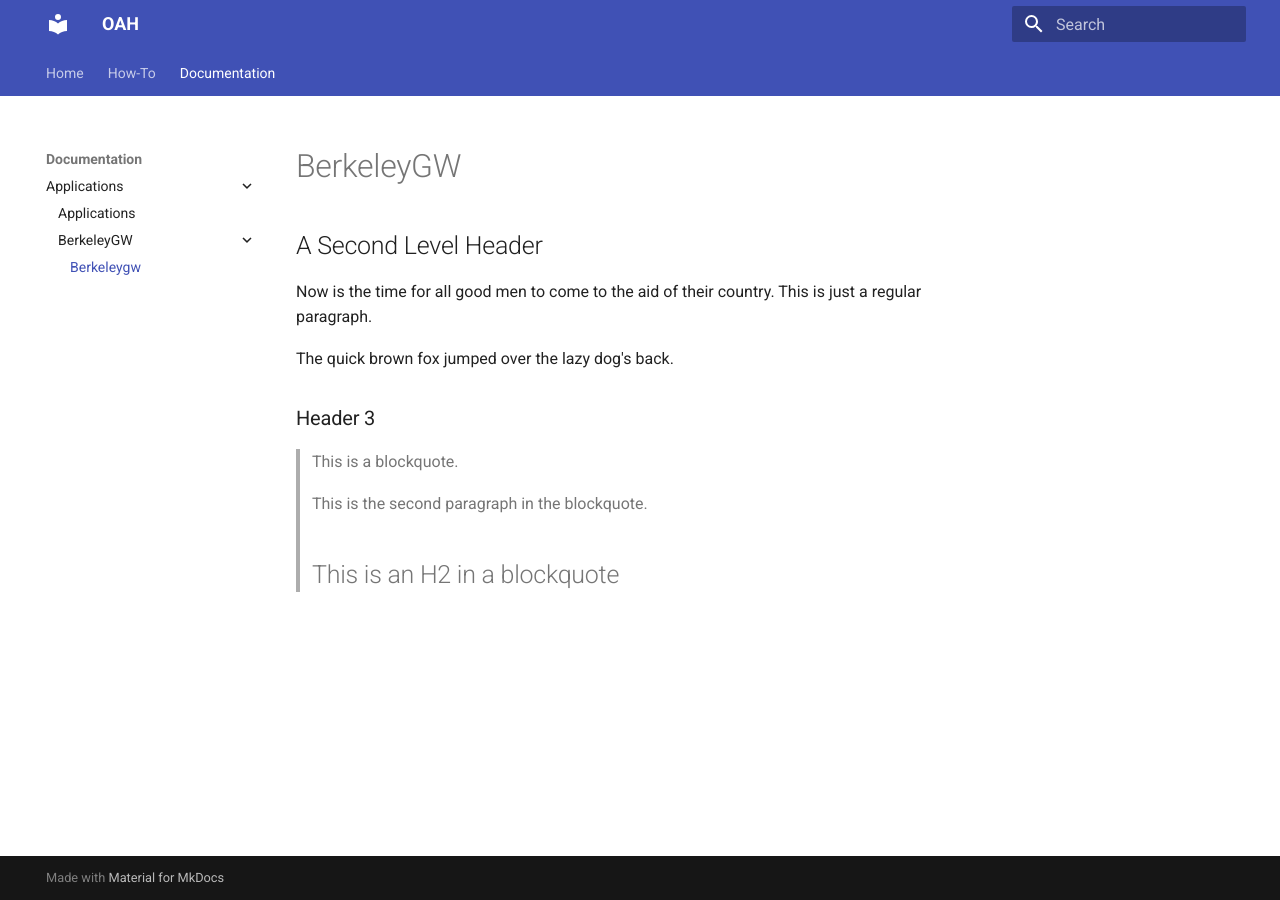
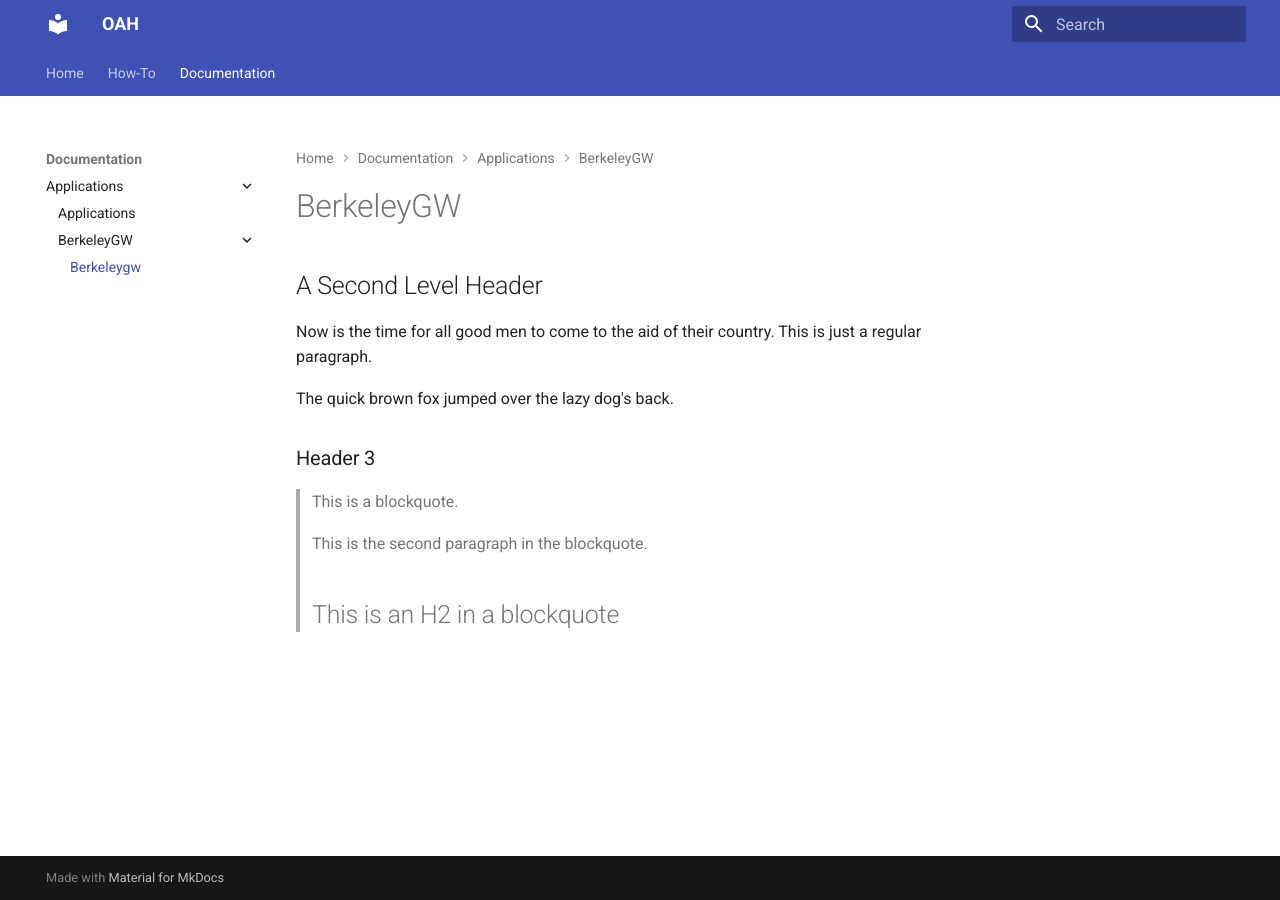
Before and after one commit to oahull0112/oahull0112.github.io, an MkDocs documentation site: the page built from docs/Documentation/Applications/berkeleygw.md, in a window 1280 px wide. Built offline with MkDocs 1.6.1 and Material for MkDocs 9.7.7, drawn with Linux system fonts in a browser that asks for light colours.

Commit message:
change yml

```diff
--- a/mkdocs.yml
+++ b/mkdocs.yml
@@ -13,6 +13,8 @@
   features:
     - navigation.tabs
     - navigation.indexes
+    - navigation.path
+    - toc.follow
 
 markdown_extensions:
   - attr_list
```
